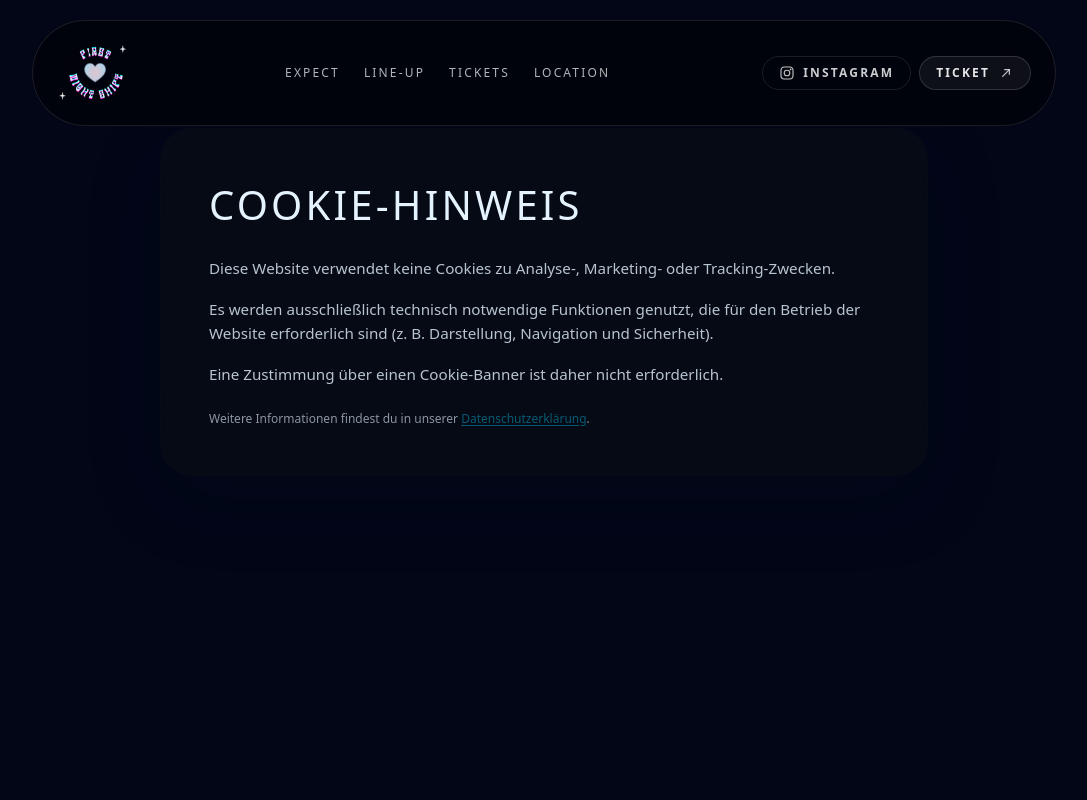
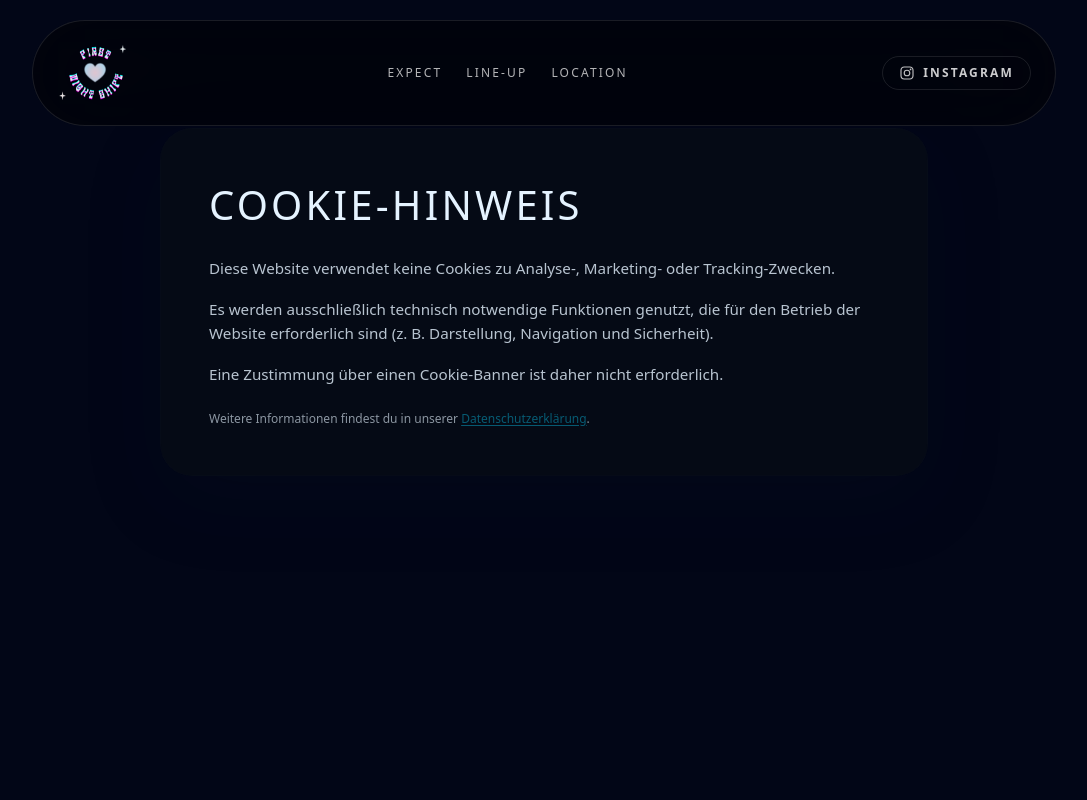
Before and after one commit to oxaxk/firstnightshift, a React (Vite) app: page /cookie in a window 1280 px wide. Shown: the top 800 px of the page, without its empty margins (96-1183 px from the left). Built offline with nearby package versions, Linux system fonts and the light colour scheme.

Commit message:
Update Header.tsx

```diff
--- a/src/components/feature/Header.tsx
+++ b/src/components/feature/Header.tsx
@@ -61,8 +61,6 @@ export default function Header() {
 
   const [isHidden, setIsHidden] = useState(false);
   const [isMenuOpen, setIsMenuOpen] = useState(false);
-
-  const ticketUrl = 'https://buy.stripe.com/9B6cN53uW1wqbs2dCu4c800';
 
   useEffect(() => {
     if (typeof window === 'undefined') return;
@@ -176,13 +174,6 @@ export default function Header() {
             Line-up
           </a>
           <a
-            href="/#tickets"
-            onClick={(e) => handleSmoothNavClick(e, '/#tickets')}
-            className="text-white/70 hover:text-white transition-colors"
-          >
-            Tickets
-          </a>
-          <a
             href="/#location"
             onClick={(e) => handleSmoothNavClick(e, '/#location')}
             className="text-white/70 hover:text-white transition-colors"
@@ -201,16 +192,6 @@ export default function Header() {
           >
             <Icon name="instagram" className="w-4 h-4 text-white/75" />
             <span className="text-xs font-semibold tracking-[0.18em] uppercase text-white/80">Instagram</span>
-          </a>
-          <a
-            href={ticketUrl}
-            target="_blank"
-            rel="noreferrer"
-            className="hidden sm:inline-flex items-center gap-2 px-4 py-2 rounded-full border border-white/15 bg-white/5 hover:bg-white/10 hover:border-white/30 transition-colors"
-            aria-label="Get your ticket"
-          >
-            <span className="text-xs font-semibold tracking-[0.18em] uppercase text-white/90">Ticket</span>
-            <Icon name="arrowUpRight" className="w-4 h-4 text-white/75" />
           </a>
 
           <a
@@ -274,30 +255,11 @@ export default function Header() {
                 Line-up
               </a>
               <a
-                href="/#tickets"
-                className="block px-3 py-2 rounded-xl text-white/80 hover:text-white hover:bg-white/5 transition-colors"
-                onClick={(e) => handleSmoothNavClick(e, '/#tickets')}
-              >
-                Tickets
-              </a>
-              <a
                 href="/#location"
                 className="block px-3 py-2 rounded-xl text-white/80 hover:text-white hover:bg-white/5 transition-colors"
                 onClick={(e) => handleSmoothNavClick(e, '/#location')}
               >
                 Location
-              </a>
-            </div>
-
-            <div className="mt-3 pt-3 border-t border-white/10">
-              <a
-                href={ticketUrl}
-                target="_blank"
-                rel="noreferrer"
-                className="w-full inline-flex items-center justify-center gap-2 px-4 py-3 rounded-xl border border-white/15 bg-white/5 hover:bg-white/10 hover:border-white/30 transition-colors"
-              >
-                <span className="text-xs font-semibold tracking-[0.18em] uppercase text-white/90">Get your ticket</span>
-                <Icon name="arrowUpRight" className="w-4 h-4 text-white/75" />
               </a>
             </div>
           </div>
```
